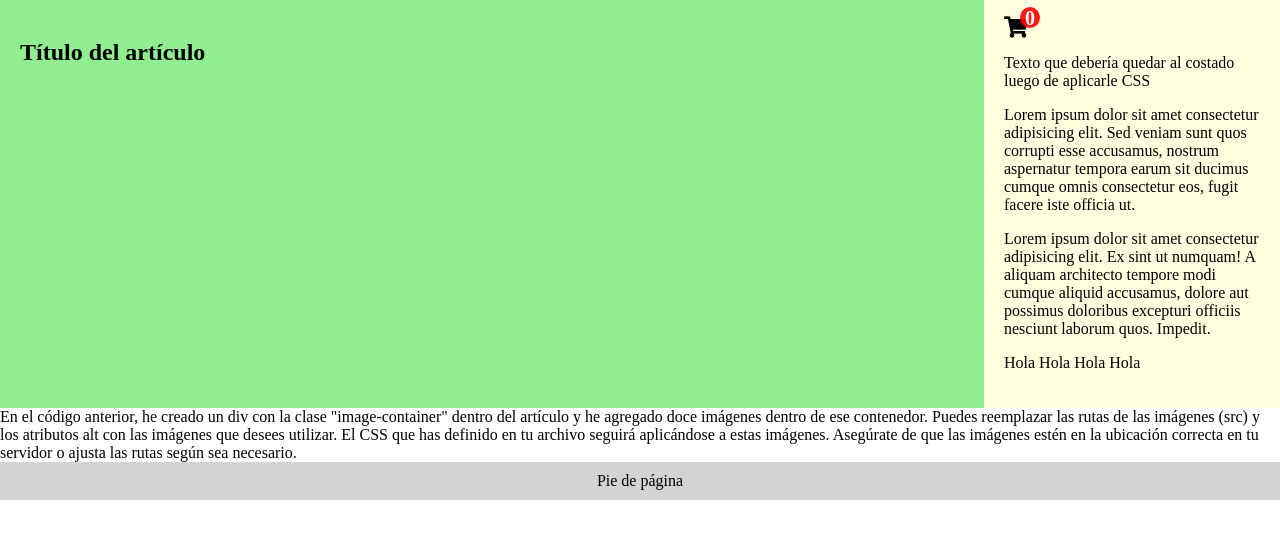
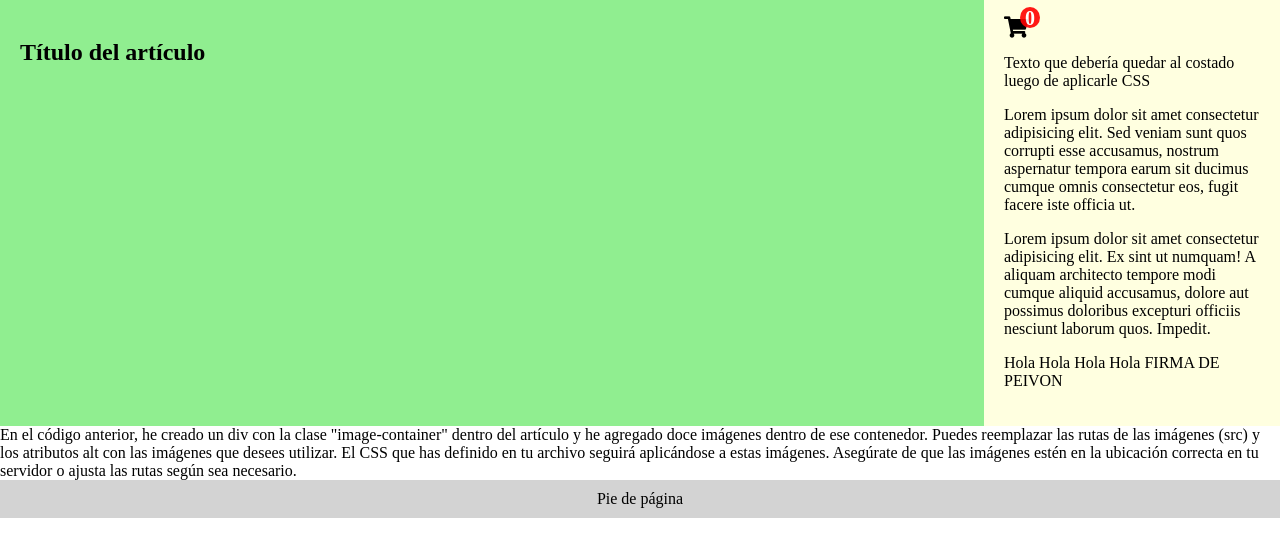
Before and after one commit to cgpavon/UCA0003, a Flask app: page / in a window 1280 px wide. Shown: the part 80-637 px from the top of the page. Run offline with Flask 3, Linux system fonts and the light colour scheme; some libraries are stand-ins or nearby versions.

Commit message:
[DONE] como la ca..ste Peivon

```diff
--- a/Templates/Index.HTML
+++ b/Templates/Index.HTML
@@ -89,7 +89,7 @@
             <p>Texto que debería quedar al costado luego de aplicarle CSS</p>
             <p>Lorem ipsum dolor sit amet consectetur adipisicing elit. Sed veniam sunt quos corrupti esse accusamus, nostrum aspernatur tempora earum sit ducimus cumque omnis consectetur eos, fugit facere iste officia ut.</p>
             <p>Lorem ipsum dolor sit amet consectetur adipisicing elit. Ex sint ut numquam! A aliquam architecto tempore modi cumque aliquid accusamus, dolore aut possimus doloribus excepturi officiis nesciunt laborum quos. Impedit.</p>
-            <p>Hola Hola Hola Hola</p>
+            <p>Hola Hola Hola Hola FIRMA DE PEIVON</p>
         </aside>
     </main>
 
```
